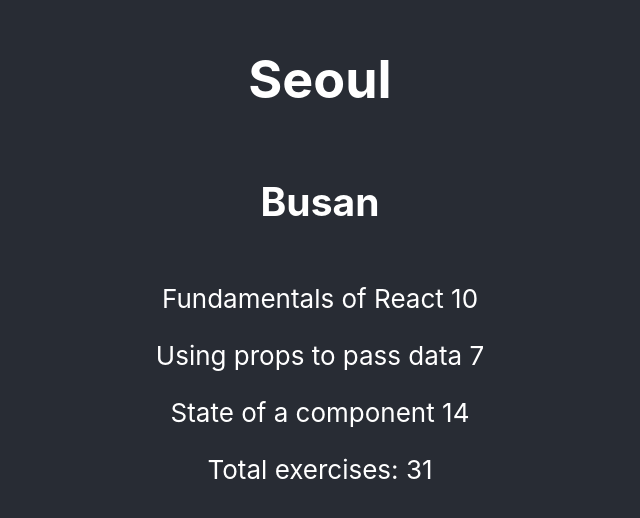
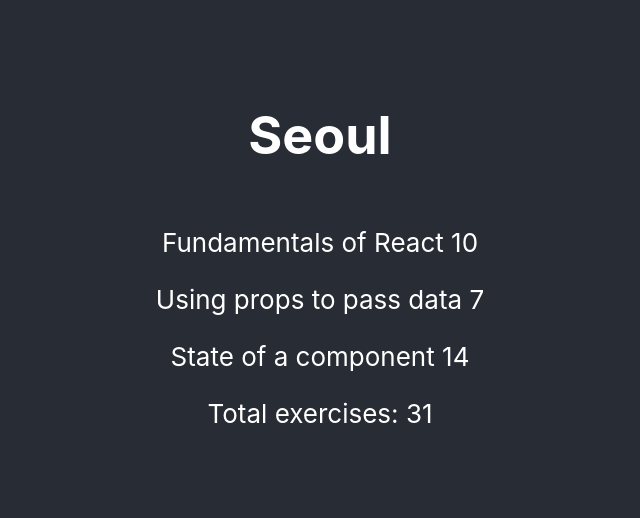
Before and after one commit to SSOL7/Osa2, a React (Vite) app: page / in a window 1280 px wide. Shown: the part 138-656 px from the top of the page, without its empty margins (320-960 px from the left). Built offline with nearby package versions, Linux system fonts and the light colour scheme.

Commit message:
Tehtävä 2.3

```diff
--- a/src/App.jsx
+++ b/src/App.jsx
@@ -26,7 +26,6 @@
     <div className="App">
       <header className="App-header">
         <h1>Seoul</h1>
-        <h2>Busan</h2>
         <Course course={course} totalExercises={totalExercises} />
       </header>
     </div>
```
